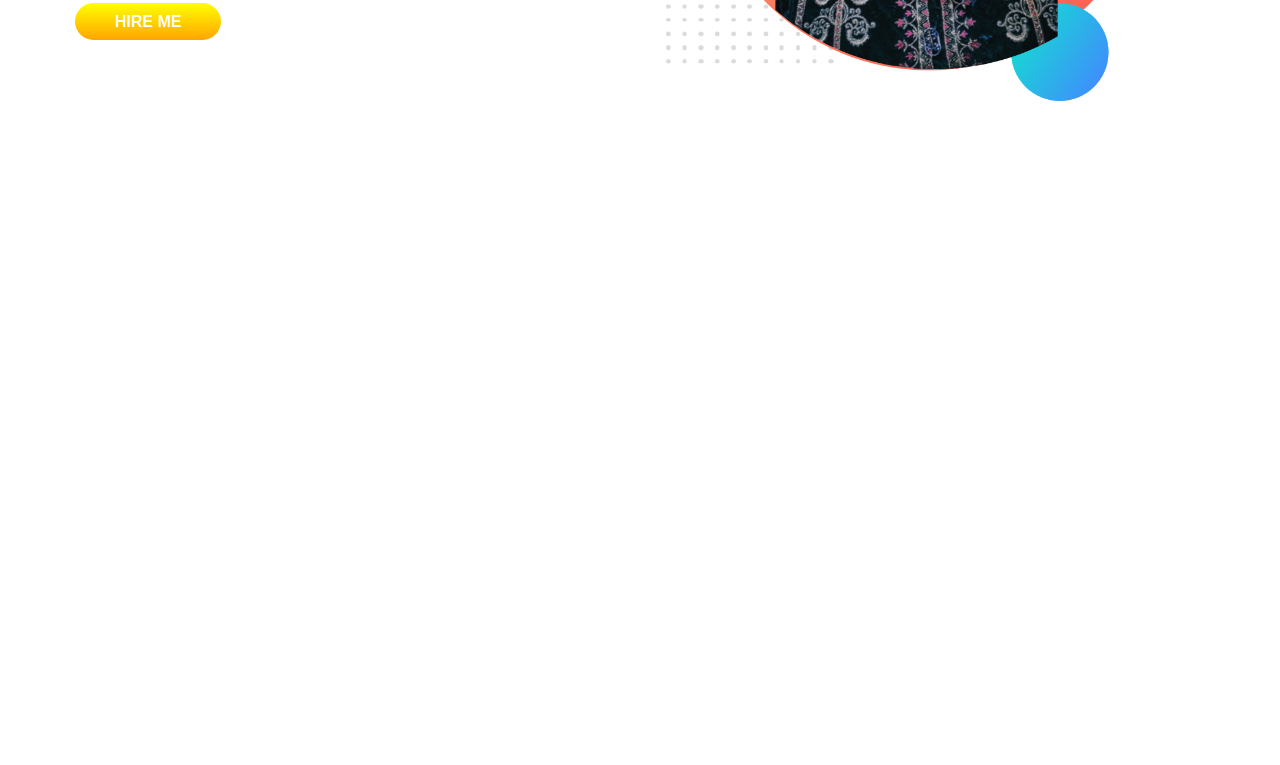
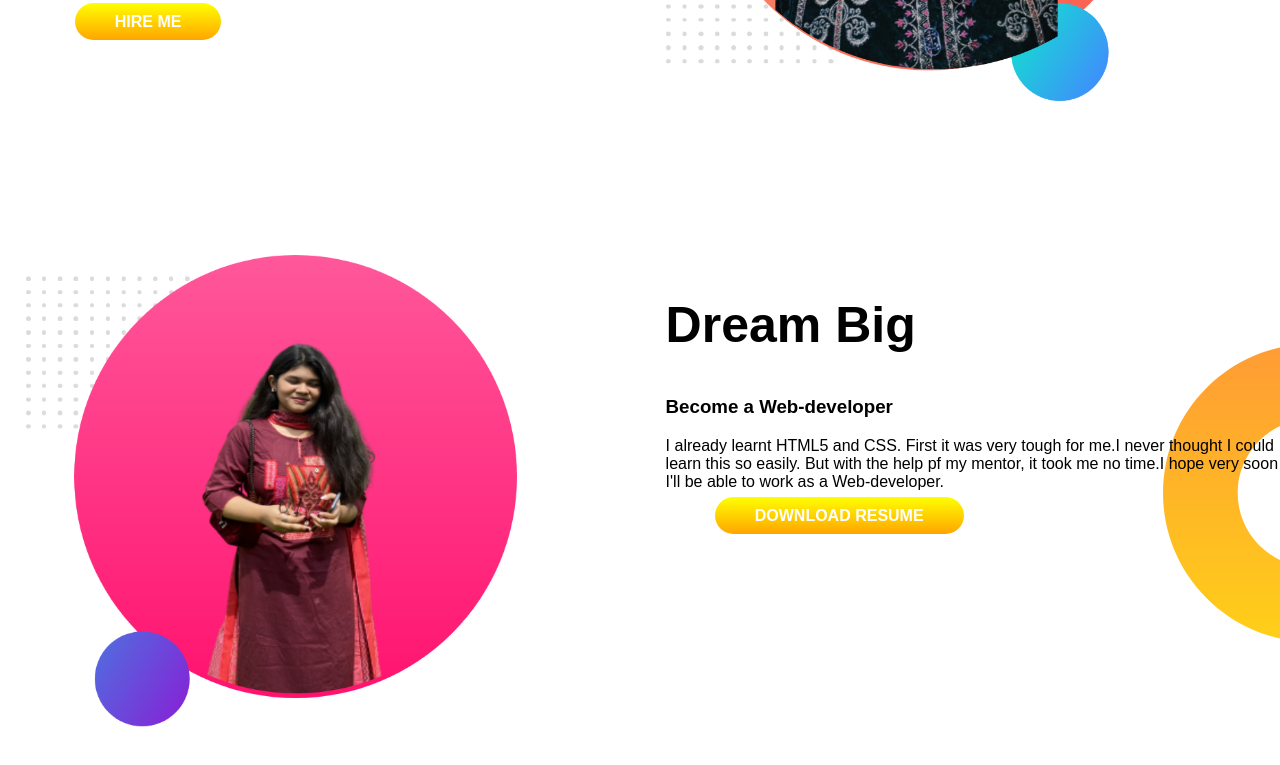
Before and after one commit to Arunimaa-Aarushi/developer-portfolio-prac, a plain HTML site: page index.html in a window 1280 px wide. Shown: the part 387-1152 px from the top of the page. Before the commit the page ends 800 px from the top, so only its background shows below. Drawn offline with Linux system fonts and the light colour scheme; a web font is replaced by a local one.

Commit message:
second part done

```diff
--- a/index.html
+++ b/index.html
@@ -34,6 +34,17 @@
         </div>
     </section>
 
+    <section class="second-part">
+    <div class="half">
+        <img src="my pics/my-bg2.png" alt="my pic">
+    </div>
+    <div class="half">
+        <h1>Dream Big</h1>
+        <h3>Become a Web-developer</h3>
+        <p>I already learnt HTML5 and CSS. First it was very tough for me.I never thought I could learn this so easily. But with the help pf my mentor, it took me no time.I hope very soon I'll be able to work as a Web-developer. </p>
+        <a class="link" target="_blank" href="https://github.com/Arunimaa-Aarushi">DOWNLOAD RESUME</a>
+    </div>
+</section>
 </body>
 
 </html>
--- a/style.css
+++ b/style.css
@@ -13,6 +13,7 @@ h1 {
 
 section {
     display: flex;
+    margin-bottom: 150px;
 }
 
 .half {
@@ -43,3 +44,9 @@ section {
     background-image: url(images/exp-bg.png);
     background-repeat: no-repeat;
 }
+
+.second-part {
+    background-image: url(images/dream-bg.png);
+    background-repeat: no-repeat;
+    background-position: right;
+}
```
Also changed, not shown: my pics/IMG_8642-removebg-preview.png (added), my pics/my-bg2.png (added).
